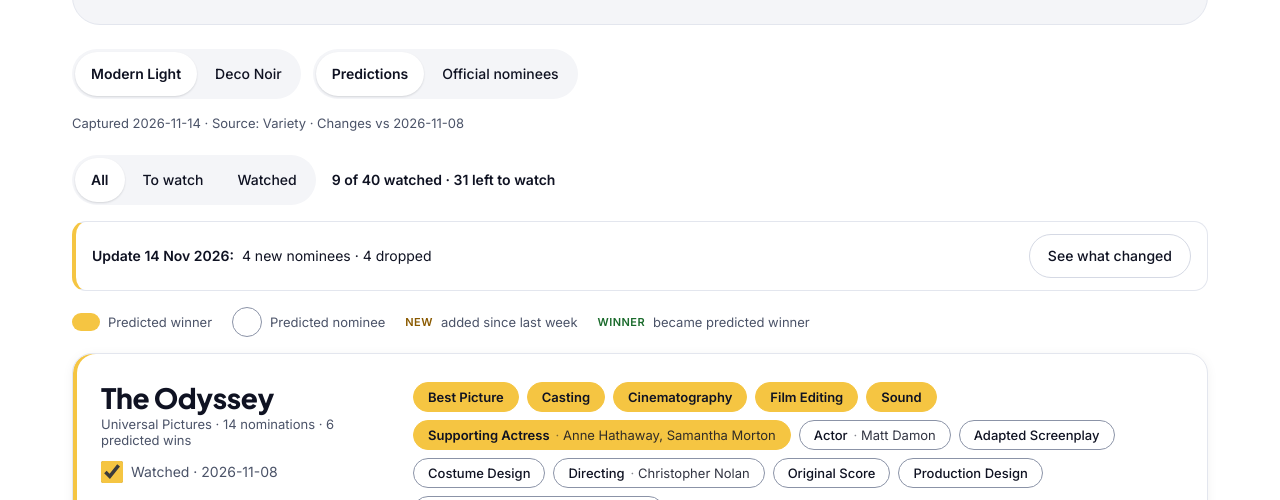
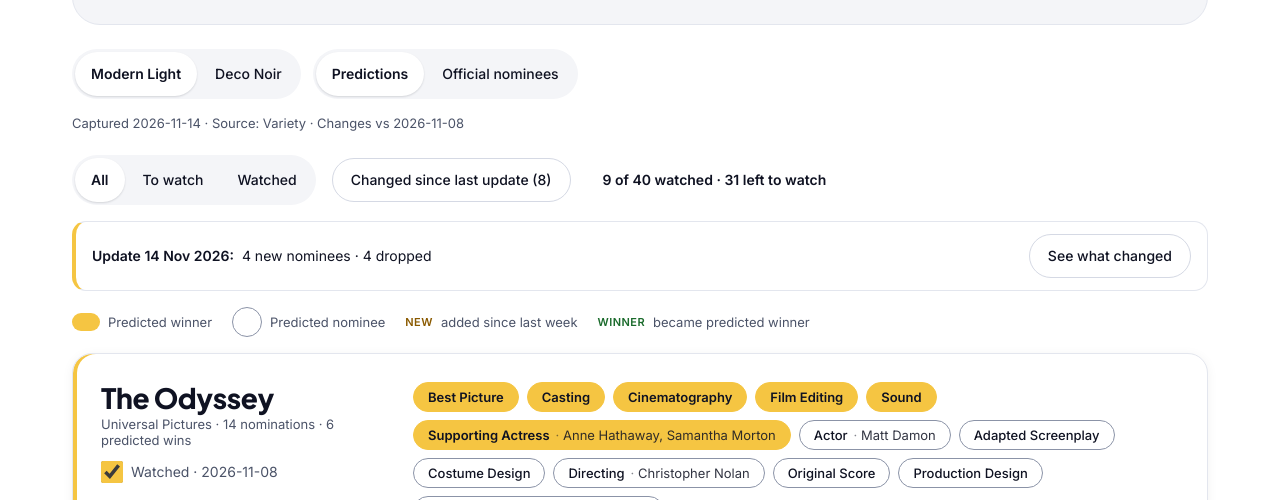
Before and after one commit to JuliusBrain/OscarsPredictions, a plain HTML site: page docs/index.html in a window 1280 px wide. Shown: the part 442-942 px from the top of the page. Drawn offline with Linux system fonts and the light colour scheme; no server answers.

Commit message:
Add a 'Changed since last update' filter and per-film replacement notes
Films tab gets a toggle that keeps only films touched by the latest update.
Each such film shows what happened per category: new in place of X, removed and
replaced by Y, or predicted winner moved. EN and PL strings included.

Co-Authored-By: Claude Sonnet 5.5 <noreply@anthropic.com>
Claude-Session: https://claude.ai/code/session_014qunCoCCcaNNfo1UqrqY5b

```diff
--- a/docs/app.js
+++ b/docs/app.js
@@ -4,7 +4,7 @@
   var LANGS = ['en', 'pl'];
   var TABS = ['films', 'updates', 'cal', 'cats', 'people'];
   var PEOPLE_CATS = ['Directing', 'Actor', 'Actress', 'Supporting Actor', 'Supporting Actress'];
-  var state = { lang: 'en', theme: 'modern', mode: 'predicted', tab: 'films', cat: 'All', filter: 'all', cal: null };
+  var state = { lang: 'en', theme: 'modern', mode: 'predicted', tab: 'films', cat: 'All', filter: 'all', changed: false, cal: null };
   var filmweb = {}, availability = { films: {}, tmdb_enabled: false };
   var data = null, registry = null, official = null, changes = { entries: {}, dropped: [] }, history = { updates: [] };
   var watched = {}, ops = [], remoteSha = null, saveTimer = null, saving = false;
@@ -263,6 +263,34 @@
   function winCount(f) {
     return Object.keys(f.categories).filter(function (c) { return f.categories[c].active && f.categories[c].winner; }).length;
   }
+  /* what the latest update changed, per film: new / removed / winner moved, and who took whose place */
+  var chgMap = {};
+  function buildChanges() {
+    chgMap = {};
+    var u = (history.updates || [])[0];
+    if (!u) return;
+    function add(name, item) { (chgMap[name] = chgMap[name] || []).push(item); }
+    function others(list, cat) { return list.filter(function (e) { return e.category === cat; }); }
+    u.new.forEach(function (e) { add(e.film, { cat: e.category, type: 'new', other: others(u.dropped, e.category) }); });
+    u.dropped.forEach(function (e) { add(e.film, { cat: e.category, type: 'dropped', other: others(u.new, e.category) }); });
+    u.winners.forEach(function (w) {
+      if (w.to) add(w.to.film, { cat: w.category, type: 'winnerGained', other: w.from ? [w.from] : [] });
+      if (w.from) add(w.from.film, { cat: w.category, type: 'winnerLost', other: w.to ? [w.to] : [] });
+    });
+  }
+  function changeNotes(f) {
+    var items = chgMap[f.name];
+    if (!items) return null;
+    var box = el('ul', 'chgnotes');
+    items.slice().sort(function (a, b) { return cl(a.cat).localeCompare(cl(b.cat), locale()); }).forEach(function (it) {
+      var other = it.other.map(entryText).join(' / ');
+      var li = el('li', 'chgnote ' + it.type);
+      li.textContent = t('chg.' + it.type + (other ? '.x' : '.none'), { cat: cl(it.cat), other: other });
+      box.appendChild(li);
+    });
+    return box;
+  }
+
   function filmChips(f) {
     var chips = el('div', 'noms');
     Object.keys(f.categories).map(function (cat) { return { cat: cat, c: f.categories[cat] }; })
@@ -280,6 +308,8 @@
         if (m) { chip.appendChild(document.createTextNode(' ')); chip.appendChild(m); }
         chips.appendChild(chip);
       });
+    var notes = changeNotes(f);
+    if (notes) chips.appendChild(notes);
     return chips;
   }
 
@@ -333,11 +363,21 @@
     var seenCount = active.filter(function (f) { return watched[f.id]; }).length;
     document.getElementById('progress').textContent = t('progress', { seen: seenCount, total: active.length, left: active.length - seenCount });
     renderHero(active.length, seenCount);
-    function keep(f) { return state.filter === 'all' || (state.filter === 'seen') === !!watched[f.id]; }
+    buildChanges();
+    var upd = (history.updates || [])[0], nChanged = active.concat(gone).filter(function (f) { return chgMap[f.name]; }).length;
+    var tog = document.getElementById('chgtoggle');
+    tog.hidden = !upd;
+    tog.textContent = t('filter.changed') + ' (' + nChanged + ')';
+    tog.setAttribute('aria-pressed', String(state.changed));
+    document.getElementById('chgbasis').textContent = upd && state.changed ? t('upd.range', { to: fmt(upd.to), from: fmt(upd.from) }) : '';
+    function keep(f) {
+      if (state.changed && !chgMap[f.name]) return false;
+      return state.filter === 'all' || (state.filter === 'seen') === !!watched[f.id];
+    }
     var box = document.getElementById('filmlist');
     box.textContent = '';
     var shown = active.filter(keep);
-    if (!shown.length) box.appendChild(el('div', 'none', t(state.filter === 'seen' ? 'films.noneSeen' : 'films.noneLeft')));
+    if (!shown.length) box.appendChild(el('div', 'none', t(state.changed ? 'films.noneChanged' : state.filter === 'seen' ? 'films.noneSeen' : 'films.noneLeft')));
     shown.forEach(function (f) { box.appendChild(filmRow(f)); });
     var d = document.getElementById('dropped');
     d.textContent = '';
@@ -606,6 +646,7 @@
       };
     });
   });
+  document.getElementById('chgtoggle').onclick = function () { state.changed = !state.changed; render(); };
   document.getElementById('tokensave').onclick = function () {
     var v = document.getElementById('token').value.trim();
     if (!v) { setSync('sync.pasteFirst'); return; }
--- a/docs/i18n.js
+++ b/docs/i18n.js
@@ -16,6 +16,16 @@ window.I18N = {
     'tab.cal': 'Calendar',
     'tab.cats': 'Categories',
     'tab.people': 'People',
+    'filter.changed': 'Changed since last update',
+    'films.noneChanged': 'No films match. Nothing in the latest update touched them.',
+    'chg.new.x': '{cat}: new, in place of {other}',
+    'chg.new.none': '{cat}: new on the list',
+    'chg.dropped.x': '{cat}: removed, replaced by {other}',
+    'chg.dropped.none': '{cat}: removed from the list',
+    'chg.winnerGained.x': '{cat}: now the predicted winner (was {other})',
+    'chg.winnerGained.none': '{cat}: now the predicted winner',
+    'chg.winnerLost.x': '{cat}: no longer the predicted winner (now {other})',
+    'chg.winnerLost.none': '{cat}: no longer the predicted winner',
     'tab.updates': 'Updates',
     'upd.title': 'What changed',
     'upd.note': 'Every time Variety changes its list, the differences are listed here: new nominees, dropped films and predicted winners that changed.',
@@ -207,6 +217,16 @@ window.I18N = {
     'tab.cal': 'Kalendarz',
     'tab.cats': 'Kategorie',
     'tab.people': 'Osoby',
+    'filter.changed': 'Zmienione od ostatniej aktualizacji',
+    'films.noneChanged': 'Brak pasujących filmów. Ostatnia aktualizacja ich nie dotyczyła.',
+    'chg.new.x': '{cat}: nowy, zamiast {other}',
+    'chg.new.none': '{cat}: nowy na liście',
+    'chg.dropped.x': '{cat}: usunięto z listy, w jego miejsce: {other}',
+    'chg.dropped.none': '{cat}: usunięto z listy',
+    'chg.winnerGained.x': '{cat}: teraz przewidywany zwycięzca (wcześniej {other})',
+    'chg.winnerGained.none': '{cat}: teraz przewidywany zwycięzca',
+    'chg.winnerLost.x': '{cat}: już nie przewidywany zwycięzca (teraz {other})',
+    'chg.winnerLost.none': '{cat}: już nie przewidywany zwycięzca',
     'tab.updates': 'Aktualizacje',
     'upd.title': 'Co się zmieniło',
     'upd.note': 'Za każdym razem, gdy Variety zmienia swoją listę, różnice pojawiają się tutaj: nowi nominowani, usunięte filmy i zmiany przewidywanych zwycięzców.',
--- a/docs/index.html
+++ b/docs/index.html
@@ -5,7 +5,7 @@
 <meta name="viewport" content="width=device-width, initial-scale=1">
 <title>Oscars Predictions Tracker</title>
 <link rel="stylesheet" href="https://fonts.googleapis.com/css2?family=Cormorant+Garamond:wght@600;700&family=Jost:wght@400;500;600&family=Plus+Jakarta+Sans:wght@600;700;800&family=Inter:wght@400;500;600&display=swap">
-<link rel="stylesheet" href="styles.css?v=24">
+<link rel="stylesheet" href="styles.css?v=25">
 </head>
 <body>
 <main class="wrap">
@@ -65,6 +65,8 @@
         <button data-filter-btn="todo" data-i18n="filter.todo">To watch</button>
         <button data-filter-btn="seen" data-i18n="filter.seen">Watched</button>
       </div>
+      <button id="chgtoggle" class="chip" aria-pressed="false" hidden></button>
+      <span id="chgbasis" class="progress"></span>
       <span id="progress" class="progress" aria-live="polite"></span>
       <span id="syncstate" class="syncstate" aria-live="polite"></span>
     </div>
@@ -114,7 +116,7 @@
   </details>
   <p class="credits" data-i18n-html="credits">Premiere dates: <a href="https://www.filmweb.pl" target="_blank" rel="noopener">Filmweb</a>.</p>
 </main>
-<script src="i18n.js?v=24"></script>
-<script src="app.js?v=24"></script>
+<script src="i18n.js?v=25"></script>
+<script src="app.js?v=25"></script>
 </body>
 </html>
--- a/docs/styles.css
+++ b/docs/styles.css
@@ -242,3 +242,11 @@ h1{font-size:40px;overflow-wrap:anywhere}
 .upgroup li:nth-child(even){background:var(--zebra)}
 .upcat{min-width:170px;font-size:12px;font-weight:600;letter-spacing:.06em;text-transform:uppercase;color:var(--muted2)}
 .upolder summary{cursor:pointer;min-height:44px;display:flex;align-items:center;font-weight:600;margin-bottom:8px}
+
+/* Changes since the last update, per film */
+#chgtoggle{min-height:44px}
+#chgtoggle[hidden]{display:none}
+.chgnotes{flex:0 0 100%;list-style:none;margin:6px 0 0;padding:0;display:flex;flex-direction:column;gap:4px}
+.chgnote{font-size:13px;line-height:1.4;padding:4px 10px;border-left:3px solid var(--accent);color:var(--text)}
+.chgnote.dropped,.chgnote.winnerLost{border-left-color:var(--down)}
+.chgnote.winnerGained{border-left-color:var(--up)}
```
